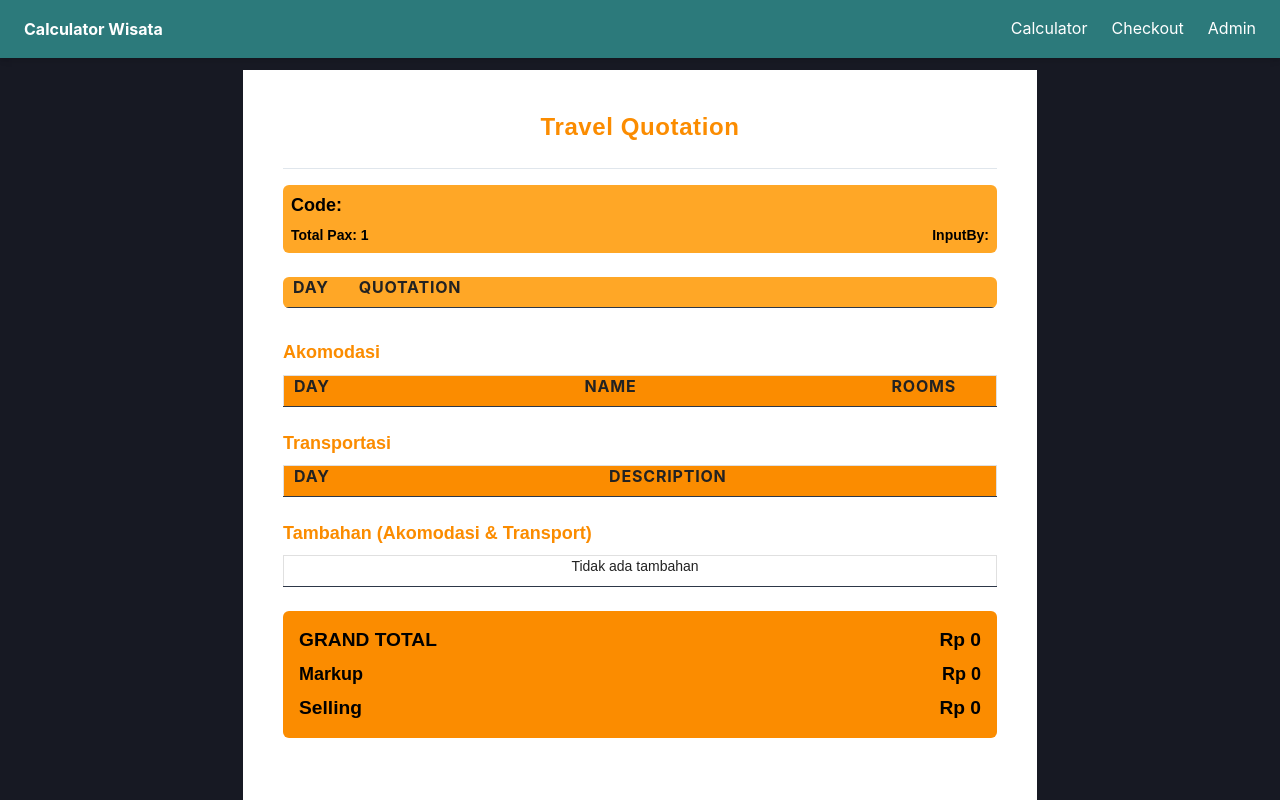
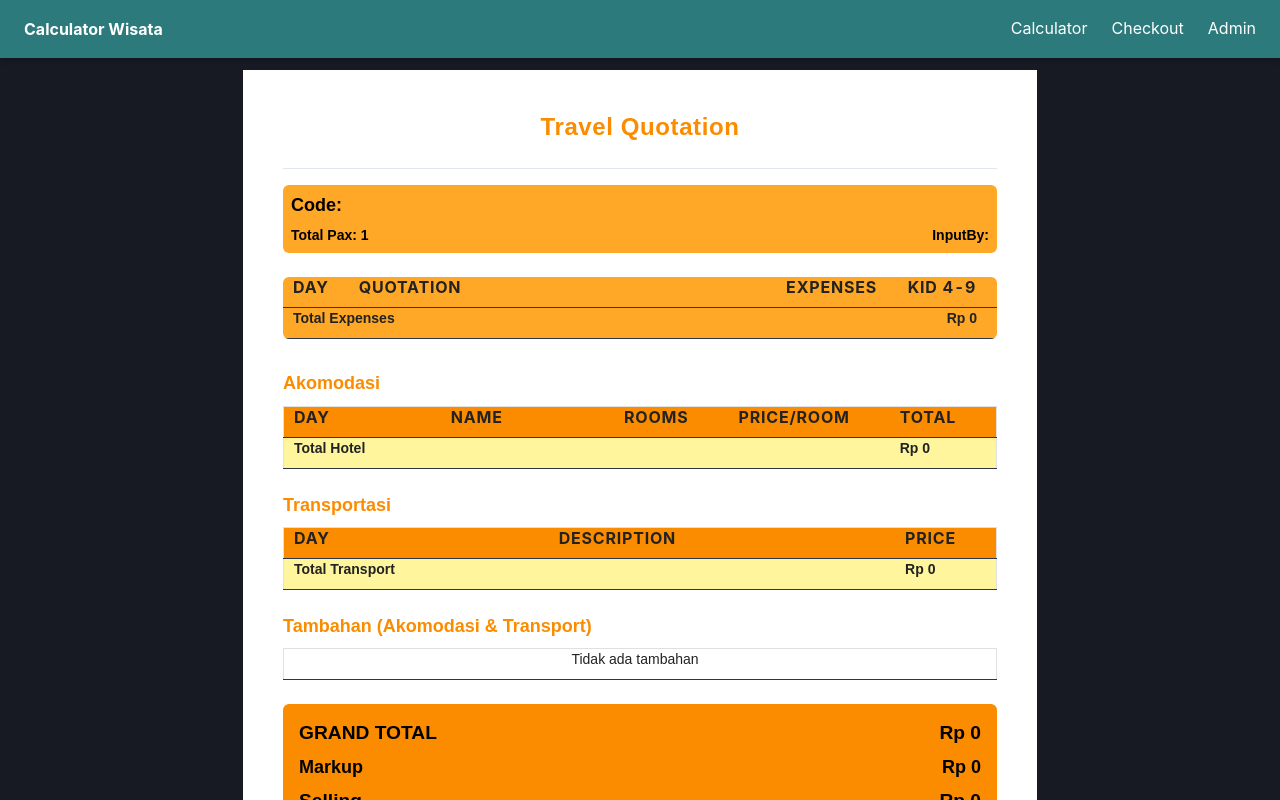
Before and after one commit to ngabulil/Calculator-Wisata, a React (Vite) app: page /pdf-invoice in a window 1280 px wide. Shown: the top 800 px of the page. Built offline with nearby package versions, Linux system fonts and the light colour scheme.

Commit message:
fix pdf page

```diff
--- a/src/components/InvoicePDF/CostBreakDown.jsx
+++ b/src/components/InvoicePDF/CostBreakDown.jsx
@@ -13,7 +13,7 @@ import {
 } from "@chakra-ui/react";
 
 const orangeDark = "#FB8C00";
-// const yellow = "#FFF59D";
+const yellow = "#FFF59D";
 
 const tableHeaderStyle = {
   backgroundColor: orangeDark,
@@ -33,21 +33,19 @@ const tableCellStyle = {
 const narrowColumnStyle = {
   ...tableCellStyle,
   width: "60px",
-  textalign: "center"
 };
 
 const wideColumnStyle = {
   ...tableCellStyle,
   minWidth: "200px",
-  textAlign: "center"
 };
 
-// const tableTotalStyle = {
-//   backgroundColor: yellow,
-//   fontWeight: "bold",
-//   padding: "2px 40px 12px 10px",
-//   verticalAlign: "top",
-// };
+const tableTotalStyle = {
+  backgroundColor: yellow,
+  fontWeight: "bold",
+  padding: "2px 40px 12px 10px",
+  verticalAlign: "top",
+};
 
 const tableGrandTotalStyle = {
   backgroundColor: orangeDark,
@@ -92,6 +90,8 @@ const CostBreakDown = ({
               <Th style={{...tableHeaderStyle, width: "60px"}}>Day</Th>
               <Th style={{...tableHeaderStyle, minWidth: "200px"}}>Name</Th>
               <Th style={{...tableHeaderStyle, width: "60px"}}>Rooms</Th>
+              <Th style={{...tableHeaderStyle, width: "100px"}}>Price/Room</Th>
+              <Th style={{...tableHeaderStyle, width: "100px"}}>TOTAL</Th>
             </Tr>
           </Thead>
           <Tbody color={"#222"}>
@@ -100,10 +100,16 @@ const CostBreakDown = ({
                 <Td style={narrowColumnStyle}>{item.day}</Td>
                 <Td style={wideColumnStyle}>{item.name}</Td>
                 <Td style={narrowColumnStyle}>{item.rooms}</Td>
+                <Td style={{...narrowColumnStyle, textAlign: "left"}}>
+                  {formatCurrency(item.pricePerNight)}
+                </Td>
+                <Td style={{...narrowColumnStyle, textAlign: "left"}}>
+                  {formatCurrency(item.total)}
+                </Td>
               </Tr>
             ))}
-            {/* <Tr>
-              <Td colSpan={2} style={tableTotalStyle}>
+            <Tr>
+              <Td colSpan={4} style={tableTotalStyle}>
                 Total Hotel
               </Td>
               <Td style={{...tableTotalStyle, textAlign: "left"}}>
@@ -111,7 +117,7 @@ const CostBreakDown = ({
                   sortedHotelData.reduce((sum, i) => sum + i.total, 0)
                 )}
               </Td>
-            </Tr> */}
+            </Tr>
           </Tbody>
         </Table>
       </Box>
@@ -127,6 +133,7 @@ const CostBreakDown = ({
             <Tr>
               <Th style={{...tableHeaderStyle, width: "60px"}}>Day</Th>
               <Th style={{...tableHeaderStyle, minWidth: "200px"}}>Description</Th>
+              <Th style={{...tableHeaderStyle, width: "100px"}}>Price</Th>
             </Tr>
           </Thead>
           <Tbody color={"#222"}>
@@ -134,18 +141,21 @@ const CostBreakDown = ({
               <Tr key={index}>
                 <Td style={narrowColumnStyle}>{item.day}</Td>
                 <Td style={wideColumnStyle}>{item.description}</Td>
+                <Td style={{...narrowColumnStyle, textAlign: "left"}}>
+                  {formatCurrency(item.price)}
+                </Td>
               </Tr>
             ))}
-            {/* <Tr>
-              <Td colSpan={1} style={tableTotalStyle}>
-                Total
+            <Tr>
+              <Td colSpan={2} style={tableTotalStyle}>
+                Total Transport
               </Td>
-              <Td style={{...tableTotalStyle, textAlign: "right"}}>
+              <Td style={{...tableTotalStyle, textAlign: "left"}}>
                 {formatCurrency(
                   sortedTransportData.reduce((sum, i) => sum + i.price, 0)
                 )}
               </Td>
-            </Tr> */}
+            </Tr>
           </Tbody>
         </Table>
       </Box>
@@ -163,8 +173,8 @@ const CostBreakDown = ({
                 <Th style={{...tableHeaderStyle, width: "60px"}}>Day</Th>
                 <Th style={{...tableHeaderStyle, minWidth: "150px"}}>Item</Th>
                 <Th style={{...tableHeaderStyle, width: "60px"}}>Qty</Th>
-                {/* <Th style={{...tableHeaderStyle, width: "100px"}}>Price</Th>
-                <Th style={{...tableHeaderStyle, width: "100px"}}>Total</Th> */}
+                <Th style={{...tableHeaderStyle, width: "100px"}}>Price</Th>
+                <Th style={{...tableHeaderStyle, width: "100px"}}>Total</Th>
               </Tr>
             </Thead>
           )}
@@ -176,16 +186,16 @@ const CostBreakDown = ({
                     <Td style={narrowColumnStyle}>{item.day}</Td>
                     <Td style={wideColumnStyle}>{item.name}</Td>
                     <Td style={narrowColumnStyle}>{item.quantity}</Td>
-                    {/* <Td style={{...narrowColumnStyle, textAlign: "left"}}>
+                    <Td style={{...narrowColumnStyle, textAlign: "left"}}>
                       {formatCurrency(item.price)}
                     </Td>
                     <Td style={{...narrowColumnStyle, textAlign: "left"}}>
                       {formatCurrency(item.total)}
-                    </Td> */}
+                    </Td>
                   </Tr>
                 ))}
-                {/* <Tr>
-                  <Td colSpan={2} style={tableTotalStyle}>
+                <Tr>
+                  <Td colSpan={4} style={tableTotalStyle}>
                     Total Tambahan
                   </Td>
                   <Td style={{...tableTotalStyle, textAlign: "left"}}>
@@ -193,7 +203,7 @@ const CostBreakDown = ({
                       sortedAdditionalData.reduce((sum, i) => sum + i.total, 0)
                     )}
                   </Td>
-                </Tr> */}
+                </Tr>
               </>
             ) : (
               <Tr>
--- a/src/components/InvoicePDF/ItineraryTable.jsx
+++ b/src/components/InvoicePDF/ItineraryTable.jsx
@@ -28,12 +28,18 @@ const tableSubHeaderStyle = {
     padding: "2px 20px 12px 10px",
 };
 
+const tableTotalStyle = {
+    backgroundColor: orange,
+    fontWeight: "bold",
+    padding: "2px 20px 12px 10px",
+};
+
 const tableCellStyle = {
     padding: "2px 30px 12px 10px",
     verticalAlign: "top",
 }
 
-const ItineraryTable = ({ days }) => {
+const ItineraryTable = ({ days, formatCurrency }) => {
     const formatDate = (dateString) => {
         if (!dateString) return '';
         const date = new Date(dateString);
@@ -46,6 +52,53 @@ const ItineraryTable = ({ days }) => {
         return date.toLocaleDateString('id-ID', options);
     };
 
+    const calculateTotalExpenses = () => {
+        let total = 0;
+        days.forEach(day => {
+            // Calculate total from regular activities
+            day.activities.forEach(activity => {
+                if (activity.expense) {
+                    const amount = parseFloat(
+                        activity.expense.replace(/[^\d,-]/g, '')
+                        .replace(/\./g, '')
+                        .replace(',', '.')
+                    );
+                    if (!isNaN(amount)) {
+                        total += amount;
+                    }
+                }
+            });
+
+            if (day.expenseItems) {
+                day.expenseItems.forEach(expenseItem => {
+                    const price = expenseItem.price || 0;
+                    const quantity = expenseItem.quantity || 1;
+                    total += (price * quantity);
+                });
+            }
+        });
+        return total;
+    };
+
+    const calculateTotalKidExpenses = () => {
+        let total = 0;
+        days.forEach(day => {
+            day.activities.forEach(activity => {
+                if (activity.kidExpense) {
+                    const amount = parseFloat(
+                        activity.kidExpense.replace(/[^\d,-]/g, '')
+                        .replace(/\./g, '')
+                        .replace(',', '.')
+                    );
+                    if (!isNaN(amount)) {
+                        total += amount;
+                    }
+                }
+            });
+        });
+        return total;
+    };
+
     return (
         <Box mb={8} borderRadius="md" overflow="hidden">
             <Table variant="simple" size="sm">
@@ -53,6 +106,8 @@ const ItineraryTable = ({ days }) => {
                     <Tr>
                         <Th textAlign="center" width="60px" style={tableHeaderStyle}>Day</Th>
                         <Th style={tableHeaderStyle}>Quotation</Th>
+                        <Th textAlign="center" width="100px" style={tableHeaderStyle}>Expenses</Th>
+                        <Th textAlign="center" width="100px" style={tableHeaderStyle}>Kid 4-9</Th>
                     </Tr>
                 </Thead>
                 <Tbody color={"#222"}>
@@ -68,11 +123,15 @@ const ItineraryTable = ({ days }) => {
                                         </Text>
                                     </Box>
                                 </Td>
+                                <Td style={tableSubHeaderStyle}></Td>
+                                <Td style={tableSubHeaderStyle}></Td>
                             </Tr>
                             {day.activities.map((activity, actIndex) => (
                                 <Tr key={actIndex} _hover={{ background: gray }}>
                                     <Td></Td>
                                     <Td style={tableCellStyle}>• {activity.item}</Td>
+                                    <Td style={tableCellStyle}>{activity.expense}</Td>
+                                    <Td style={tableCellStyle}>{activity.kidExpense || '-'}</Td>
                                 </Tr>
                             ))}
                             {/* Display expense items if they exist */}
@@ -80,10 +139,20 @@ const ItineraryTable = ({ days }) => {
                                 <Tr key={`exp-${expIndex}`} _hover={{ background: gray }}>
                                     <Td></Td>
                                     <Td style={tableCellStyle}>• {expenseItem.label}</Td>
+                                    <Td style={tableCellStyle}>{formatCurrency(expenseItem.price * expenseItem.quantity)}</Td>
+                                    <Td style={tableCellStyle}>-</Td>
                                 </Tr>
                             ))}
                         </React.Fragment>
                     ))}
+                    <Tr>
+                        <Td colSpan={3} style={tableTotalStyle}>
+                            Total Expenses
+                        </Td>
+                        <Td textAlign="right" style={tableTotalStyle}>
+                            {formatCurrency(calculateTotalExpenses()+calculateTotalKidExpenses())}
+                        </Td>
+                    </Tr>
                 </Tbody>
             </Table>
         </Box>
--- a/src/pages/InvoicePDF.jsx
+++ b/src/pages/InvoicePDF.jsx
@@ -214,10 +214,6 @@ const InvoicePDF = forwardRef((props, ref) => {
   const adjustedGrandTotal = grandTotal + totalExpensesFromContext;
   const selling = adjustedGrandTotal / actualPax;
 
-
-
-
-
   return (
     <Box
       ref={componentRef}
--- a/src/pages/ItineraryPDF.jsx
+++ b/src/pages/ItineraryPDF.jsx
@@ -53,14 +53,13 @@ const ItineraryPDF = forwardRef((props, ref) => {
 
     // Format itinerary data dari mergedDays
     const formattedDays = mergedDays.map((day, index) => {
-      // Gabungkan semua aktivitas dari destinations, restaurants, dan activities
+      // Gabungkan semua aktivitas
       const activities = [
         ...(day.destinations || []).map(dest => dest.displayName),
         ...(day.restaurants || []).map(resto => resto.displayName),
         ...(day.activities || []).map(act => act.displayName),
       ];
 
-      // Get expense items dari ExpensesContext untuk hari ini
       const expenseDay = expenseDays[index];
       const expenseItems = expenseDay?.totals || [];
 
@@ -70,12 +69,12 @@ const ItineraryPDF = forwardRef((props, ref) => {
         description: day.description_day || day.day_description || "",
         date: day.date,
         activities: activities,
-        expenseItems: expenseItems, // Tambahkan expense items
+        expenseItems: expenseItems,
       };
     });
 
     setItineraryData(formattedDays);
-  }, [mergedDays, expenseDays]);
+  }, [mergedDays]);
 
   const handleSaveInclusion = () => {
     toast({
```
Also changed, not shown: src/components/ItineraryPDF/HotelChoiceTable.jsx (+5 -23 lines).
